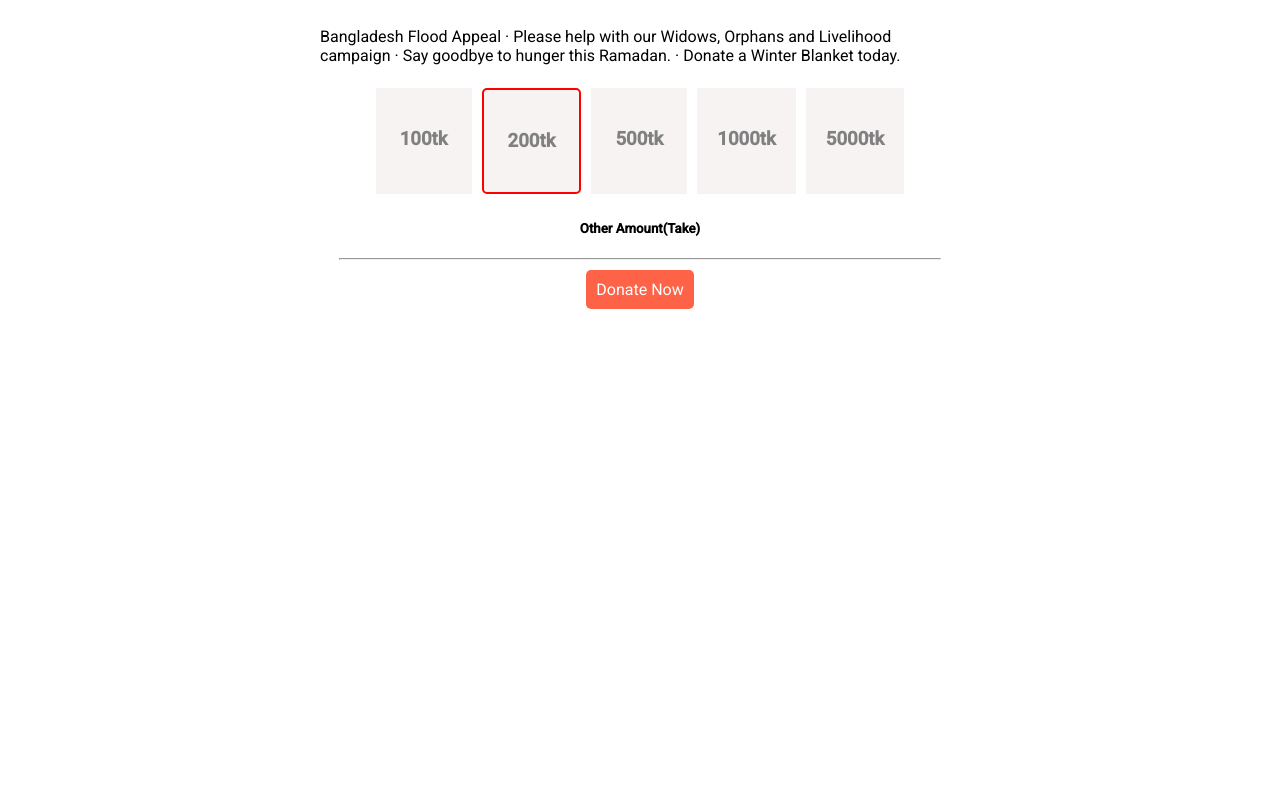
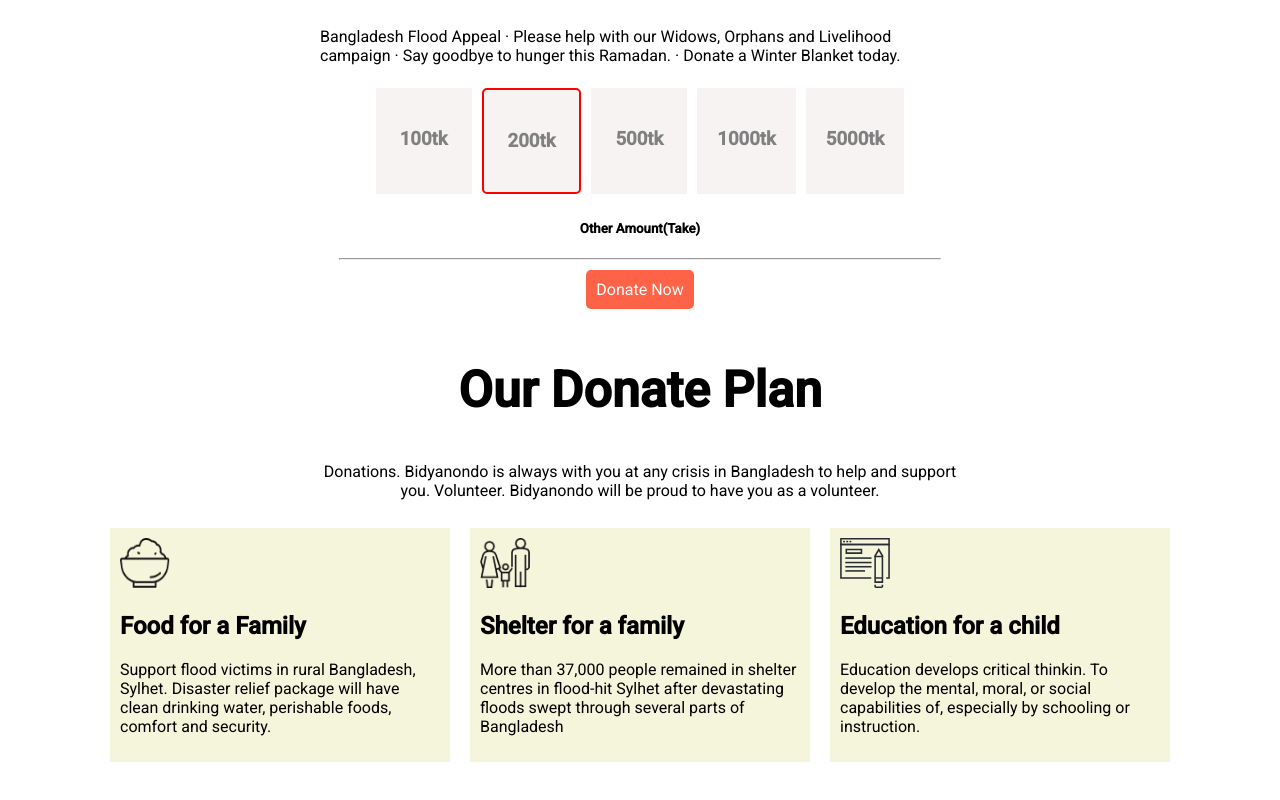
Before and after one commit to Miraz9907/assign, a plain HTML site: page index.html in a window 1280 px wide. Shown: the part 702-1502 px from the top of the page. Before the commit the page ends 1021 px from the top, so only its background shows below. Drawn offline with Linux system fonts and the light colour scheme.

Commit message:
our donate paln added

```diff
--- a/index.html
+++ b/index.html
@@ -43,6 +43,29 @@
 
     </section>
 
+    <section class="donate-plan">
+        <h1>Our Donate Plan</h1>
+        <p class="para">Donations. Bidyanondo is always with you at any crisis in Bangladesh to help and support you. Volunteer. Bidyanondo will be proud to have you as a volunteer.</p>
+
+        <div class="donate-item">
+          <div class="food">
+            <img class="donate-icon" src="icons/food.png" alt="">
+            <h2>Food for a Family</h2>
+            <p>Support flood victims in rural Bangladesh, Sylhet. Disaster relief package will have clean drinking water, perishable foods, comfort and security.</p>
+          </div>
+          <div class="shelter">
+            <img class="donate-icon" src="icons/shelter.png" alt="">
+            <h2>Shelter for a family</h2>
+            <p>More than 37,000 people remained in shelter centres in flood-hit Sylhet after devastating floods swept through several parts of Bangladesh</p>
+          </div>
+          <div class="education">
+            <img class="donate-icon" src="icons/icon4.svg" alt="">
+            <h2>Education for a child</h2>
+            <p> Education develops critical thinkin. To develop the mental, moral, or social capabilities of, especially by schooling or instruction.</p>
+          </div>
+        </div>
+      </section>
+
 
 
 </body>
--- a/style.css
+++ b/style.css
@@ -91,3 +91,39 @@ hr{
     width: 600px;
 
 }
+.para{
+    text-align: center;
+    padding: 2px 25%;
+}
+.donate-item{
+    display: flex;
+    justify-content: center;
+    align-items: center;
+    margin-bottom: 100px;
+}
+
+.food{
+    width: 25%;
+    background-color: beige;
+    margin: 10px;
+    padding: 10px;
+}
+
+.shelter{
+    width: 25%;
+    background-color: beige;
+    margin: 10px;
+    padding: 10px;
+}
+
+
+.education{
+    width: 25%;
+    background-color: beige;
+    margin: 10px;
+    padding: 10px;
+}
+.donate-icon{
+    height: 50px;
+    width: 50px;
+}
```
